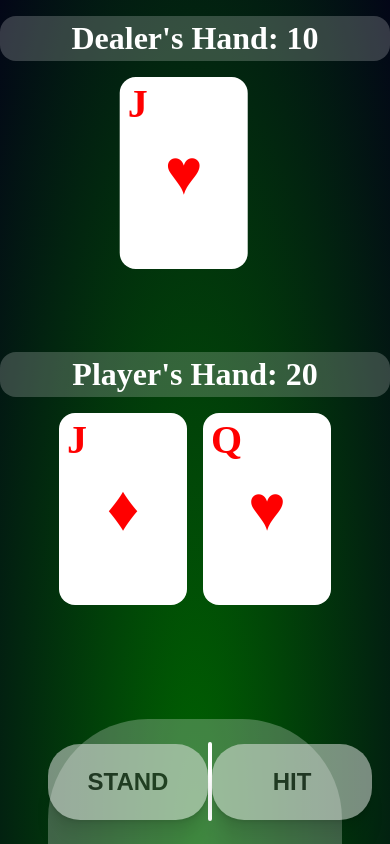
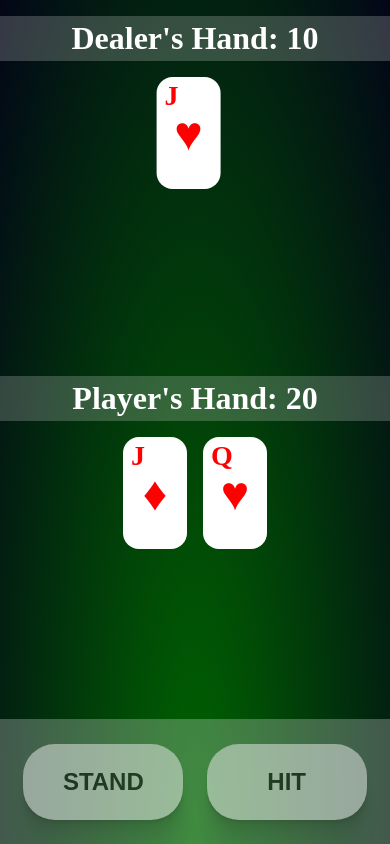
Before and after one commit to sandesh-rai/blackjack, a Vue app: page / in a window 390 px wide. Both pictures are taken after a click on the button "Start game". Built offline with nearby package versions, Linux system fonts and the light colour scheme.

Commit message:
Improve responsiveness on mobile and tablet

```diff
--- a/src/App.vue
+++ b/src/App.vue
@@ -21,12 +21,9 @@ export default {
 
 html, body {
   margin: 0;
-  height: 100%;
-  overflow: hidden
-  }
+}
 
 body {
-  background-color: darkgreen;
   background: radial-gradient(ellipse at bottom, darkgreen 0%, #030617 100%);
 }
 
--- a/src/components/GameMenu.vue
+++ b/src/components/GameMenu.vue
@@ -74,18 +74,11 @@ import GameMenuMessage from './GameMenuMessage.vue';
   transform: scale(0.98);
 }
 
-.game-status {
-    height: 60%;
-    vertical-align: center;
-    display: flex;
-    align-items: center;
-    width: 30%;
-    justify-content: center;
-    background-color: black;
-    border: 2px solid white;
-    border-radius: 16px;
-    color: white;
-    font-size: 2rem;
-    user-select: none;
+@media only screen and (max-width: 769px) {
+  .control {
+    margin: 0;
+    border-radius: 0px;
+  }
 }
+
 </style>
--- a/src/components/GameMenuMessage.vue
+++ b/src/components/GameMenuMessage.vue
@@ -31,4 +31,10 @@
     font-size: 2rem;
     user-select: none;
 }
+
+@media only screen and (max-width: 769px) {
+  .game-status {
+    display: none;
+  }
+}
 </style>
--- a/src/components/HandCards.vue
+++ b/src/components/HandCards.vue
@@ -55,6 +55,7 @@ export default {
 <style scoped>
 .player-hand {
     position: relative;
+    min-height: 224px;
 }
 
 section {
@@ -63,13 +64,15 @@ section {
 .player-hand > div {
     display: flex;
     justify-content: center;
+    flex-wrap: wrap;
 }
 
 section > h2 {
     text-align: center;
     color: #fff;
     font-weight: 700;
-    margin-top: 1rem;
+    margin: 1rem auto 0;
+    max-width: 70%;
     font-size: 2rem;
     background-color: rgba(255, 255, 255, 0.2);
     padding: 0.25rem 1.25rem;
@@ -80,6 +83,13 @@ section > h2 {
     -moz-user-select: none;
     -ms-user-select: none;
     user-select: none;
+}
+
+@media only screen and (max-width: 769px) {
+    section > h2 {
+        border-radius: 0;
+        max-width: 100%;
+  }
 }
 
 .cards-move,
--- a/src/components/PlayingCard.vue
+++ b/src/components/PlayingCard.vue
@@ -86,4 +86,49 @@ export default {
     left: 50%;
     transform: translate(-50%, -50%);
 }
+
+@media only screen and (max-width: 769px) {
+    .card {
+    height: 9rem;
+    width: 6rem;
+    }
+
+    .card > span.card-val {
+        font-size: 1.75rem;
+    }
+
+    .card > span.card-suit {
+        font-size: 3rem;
+    }
+}
+
+@media only screen and (max-width: 900px) {
+    .card {
+    height: 9rem;
+    width: 6rem;
+    }
+
+    .card > span.card-val {
+        font-size: 1.75rem;
+    }
+
+    .card > span.card-suit {
+        font-size: 3rem;
+    }
+}
+
+@media only screen and (max-width: 680px) {
+    .card {
+    height: 7rem;
+    width: 4rem;
+    }
+
+    .card > span.card-val {
+        font-size: 1.75rem;
+    }
+
+    .card > span.card-suit {
+        font-size: 3rem;
+    }
+}
 </style>
```
